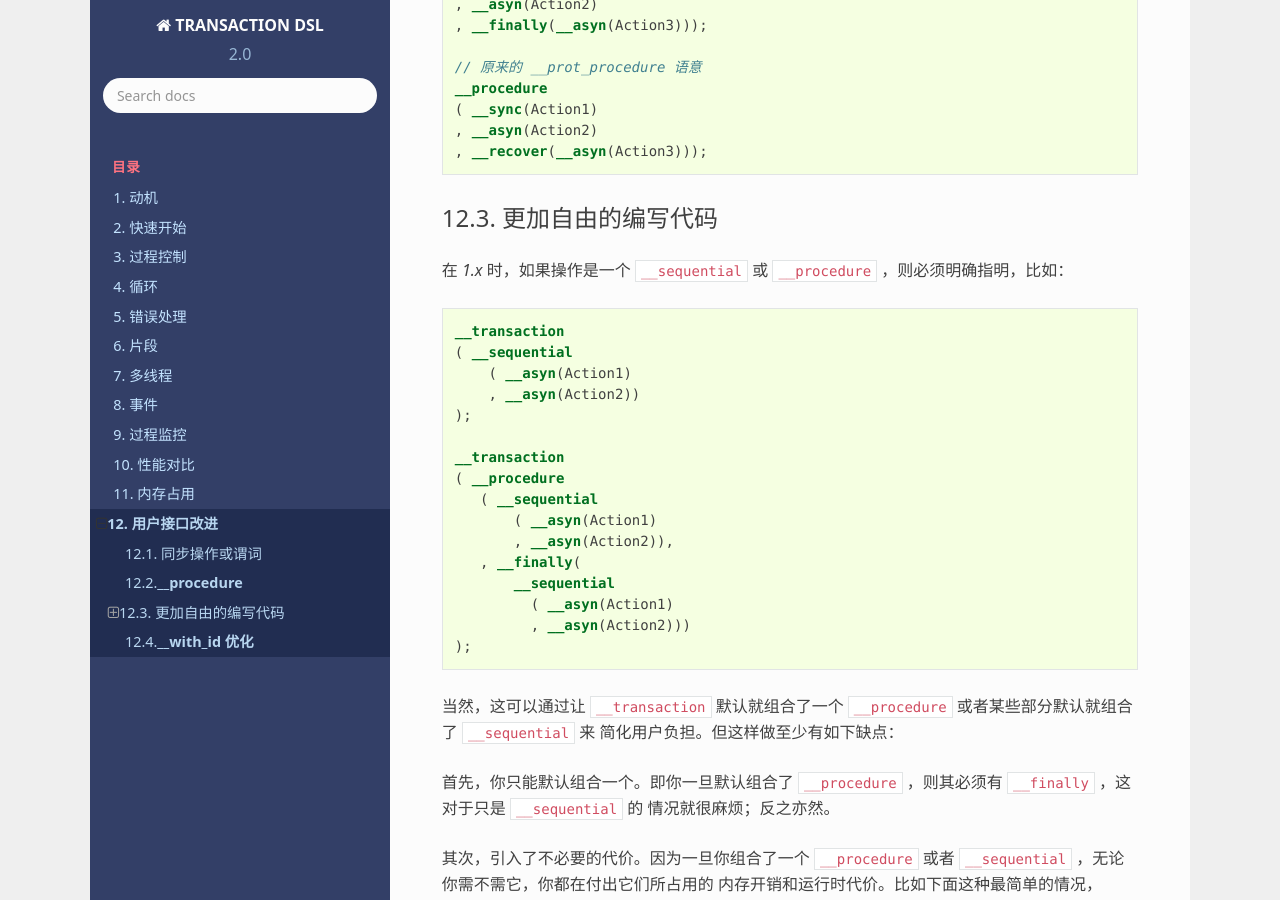
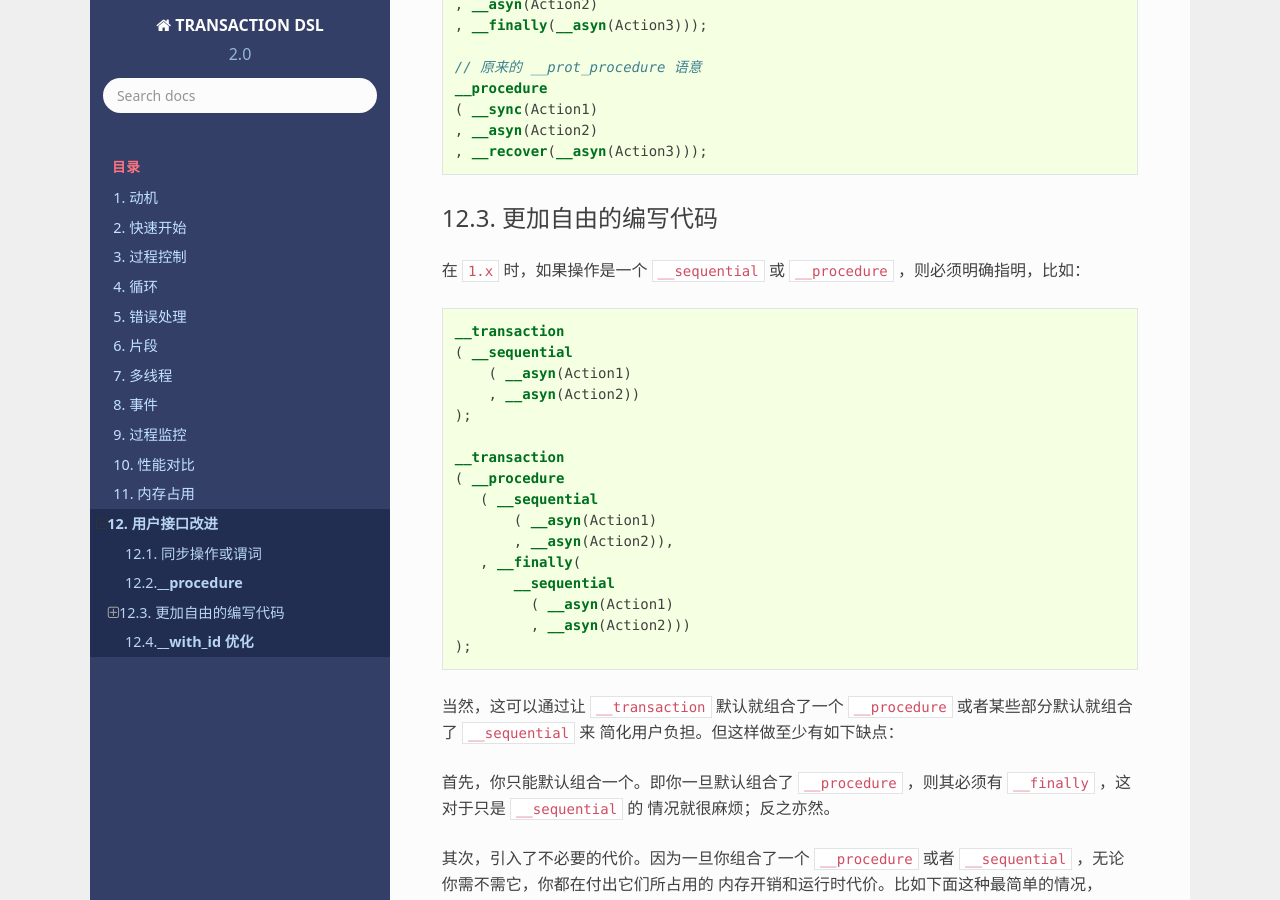
Before and after one commit to godsme/trans-dsl-2, a Sphinx documentation site: the page built from doc/source/user-friendly.rst, in a window 1280 px wide and 900 px high, scrolled down 1669 px. Built offline with Sphinx 7.4.7 and the Read the Docs theme 2.0.0, drawn with Linux system fonts in a browser that asks for light colours; formulas are drawn with MathJax 3.

```diff
--- a/doc/source/user-friendly.rst
+++ b/doc/source/user-friendly.rst
@@ -85,7 +85,7 @@
 更加自由的编写代码
 ------------------------------
 
-在 `1.x` 时，如果操作是一个 ``__sequential`` 或 ``__procedure`` ，则必须明确指明，比如：
+在 ``1.x`` 时，如果操作是一个 ``__sequential`` 或 ``__procedure`` ，则必须明确指明，比如：
 
 .. code-block::
 
```
